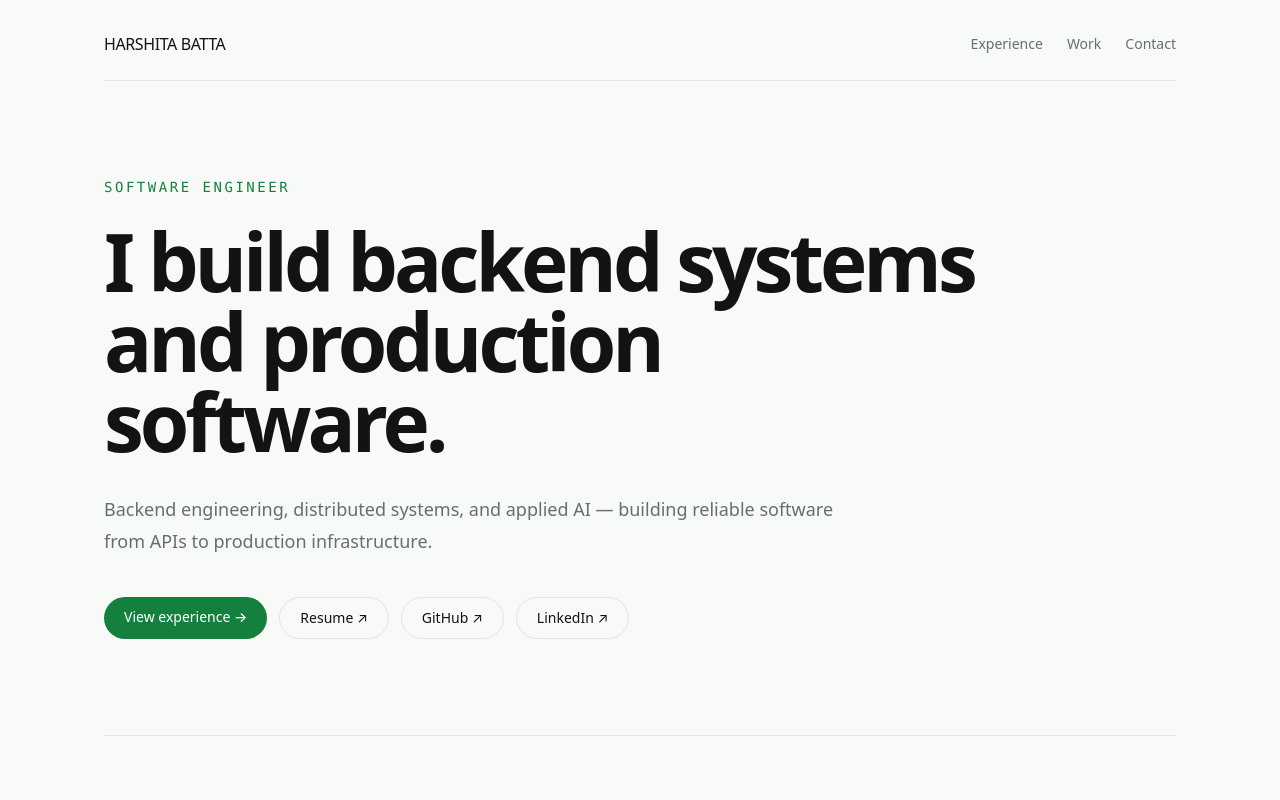
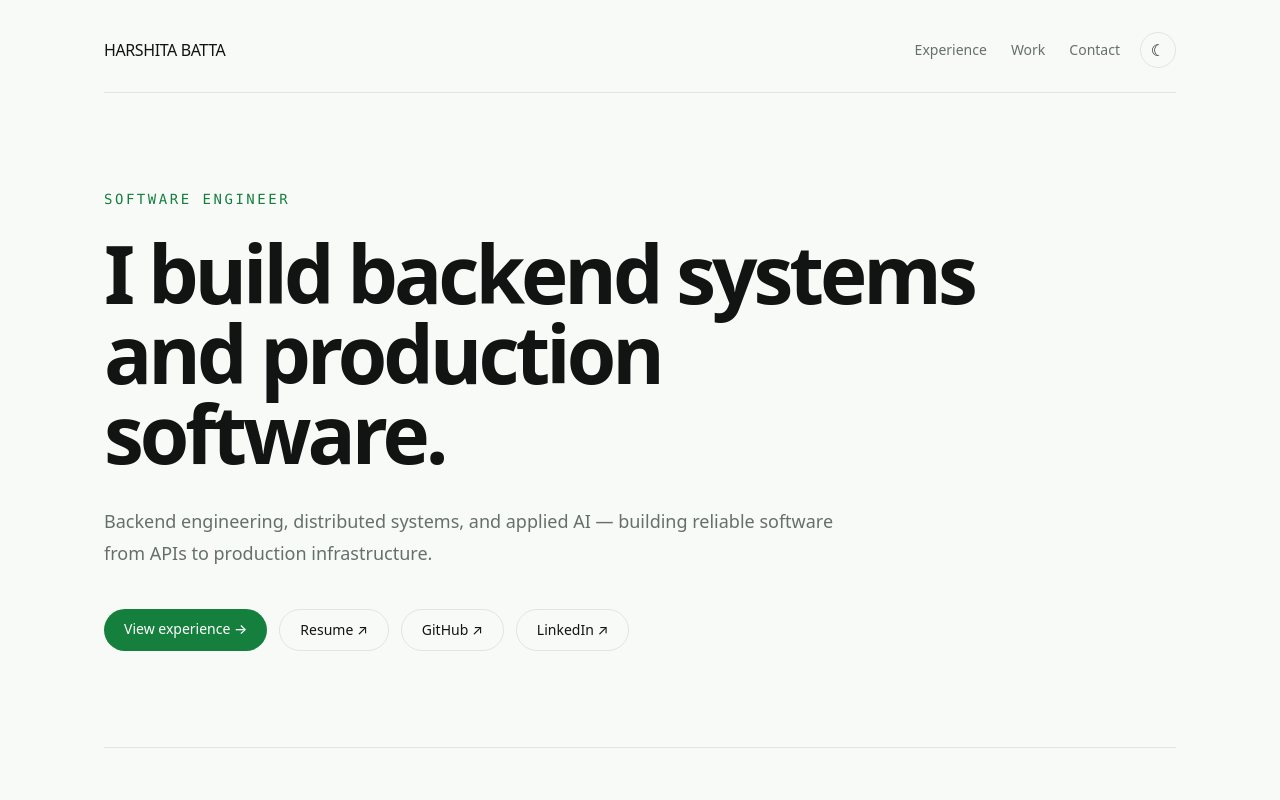
Before and after one commit to harshitabatta/Portfolio, a Next.js app: page / in a window 1280 px wide. Shown: the top 800 px of the page. Built offline with nearby package versions, Linux system fonts and the light colour scheme.

Commit message:
add dark mode toggle

```diff
--- a/src/app/page.tsx
+++ b/src/app/page.tsx
@@ -1,4 +1,5 @@
 import Link from "next/link";
+import ThemeToggle from "./ThemeToggle";
 
 const experiences = [
   {
@@ -32,17 +33,21 @@ export default function Home() {
       <div className="mx-auto max-w-6xl px-6 py-8 sm:px-8 lg:px-10">
         <header className="flex items-center justify-between border-b border-line pb-6">
           <Link href="#top" className="font-medium tracking-tight">HARSHITA BATTA</Link>
-          <nav className="hidden items-center gap-6 text-sm text-muted sm:flex">
-            <Link href="#experience" className="transition-colors hover:text-accent">Experience</Link>
-            <Link href="#work" className="transition-colors hover:text-accent">Work</Link>
-            <Link href="#contact" className="transition-colors hover:text-accent">Contact</Link>
-          </nav>
+          <div className="flex items-center gap-5">
+            <nav className="hidden items-center gap-6 text-sm text-muted sm:flex">
+              <Link href="#experience" className="transition-colors hover:text-accent">Experience</Link>
+              <Link href="#work" className="transition-colors hover:text-accent">Work</Link>
+              <Link href="#contact" className="transition-colors hover:text-accent">Contact</Link>
+            </nav>
+            <ThemeToggle />
+          </div>
           <details className="relative sm:hidden">
             <summary className="list-none cursor-pointer rounded-full border border-line px-3 py-2 text-sm leading-none">Menu</summary>
             <nav className="absolute right-0 z-10 mt-2 w-36 rounded-lg border border-line bg-[rgb(var(--background))] p-2 shadow-lg">
               <Link href="#experience" className="block rounded px-3 py-2 text-sm text-muted hover:text-accent">Experience</Link>
               <Link href="#work" className="block rounded px-3 py-2 text-sm text-muted hover:text-accent">Work</Link>
               <Link href="#contact" className="block rounded px-3 py-2 text-sm text-muted hover:text-accent">Contact</Link>
+              <div className="px-3 py-2"><ThemeToggle /></div>
             </nav>
           </details>
         </header>
```
